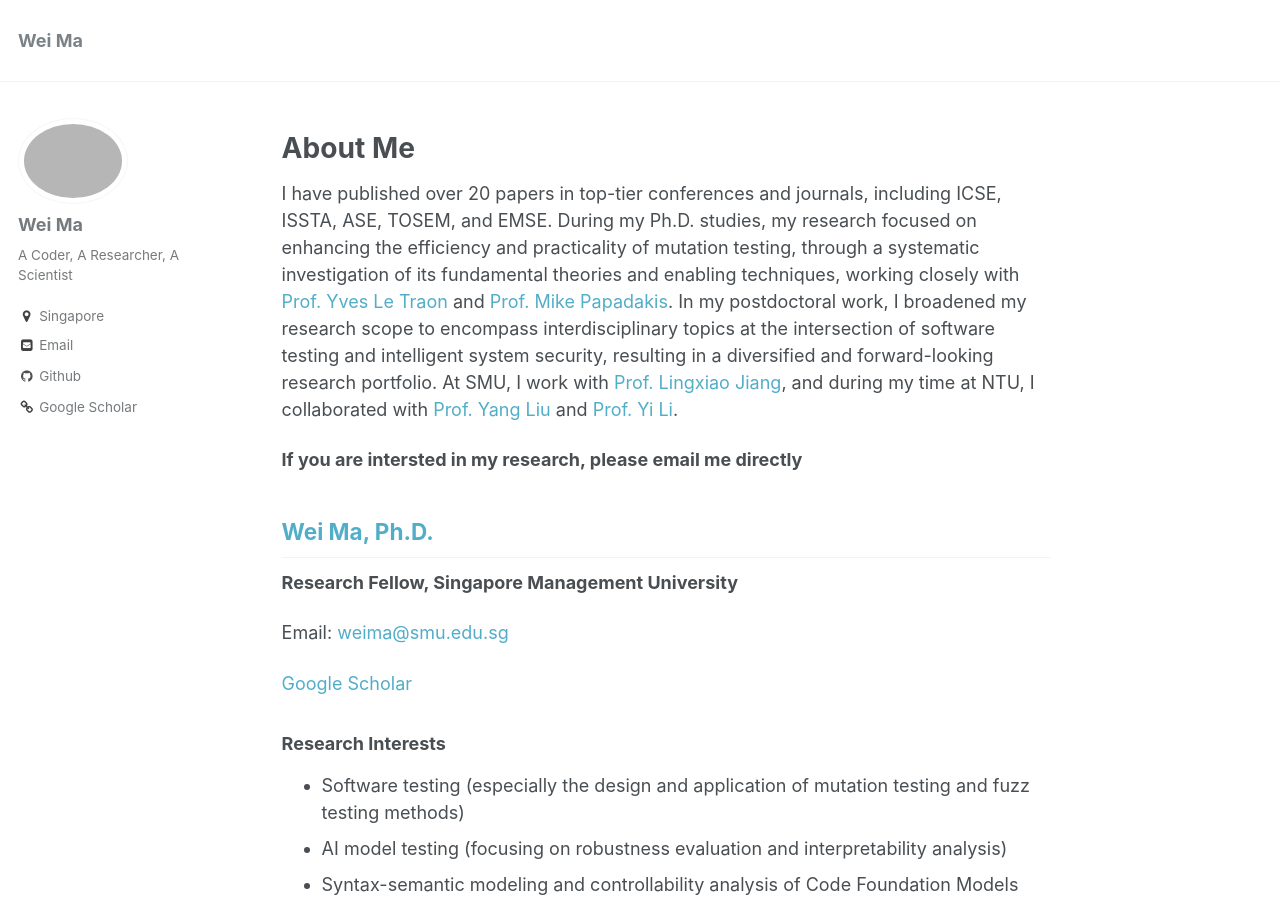
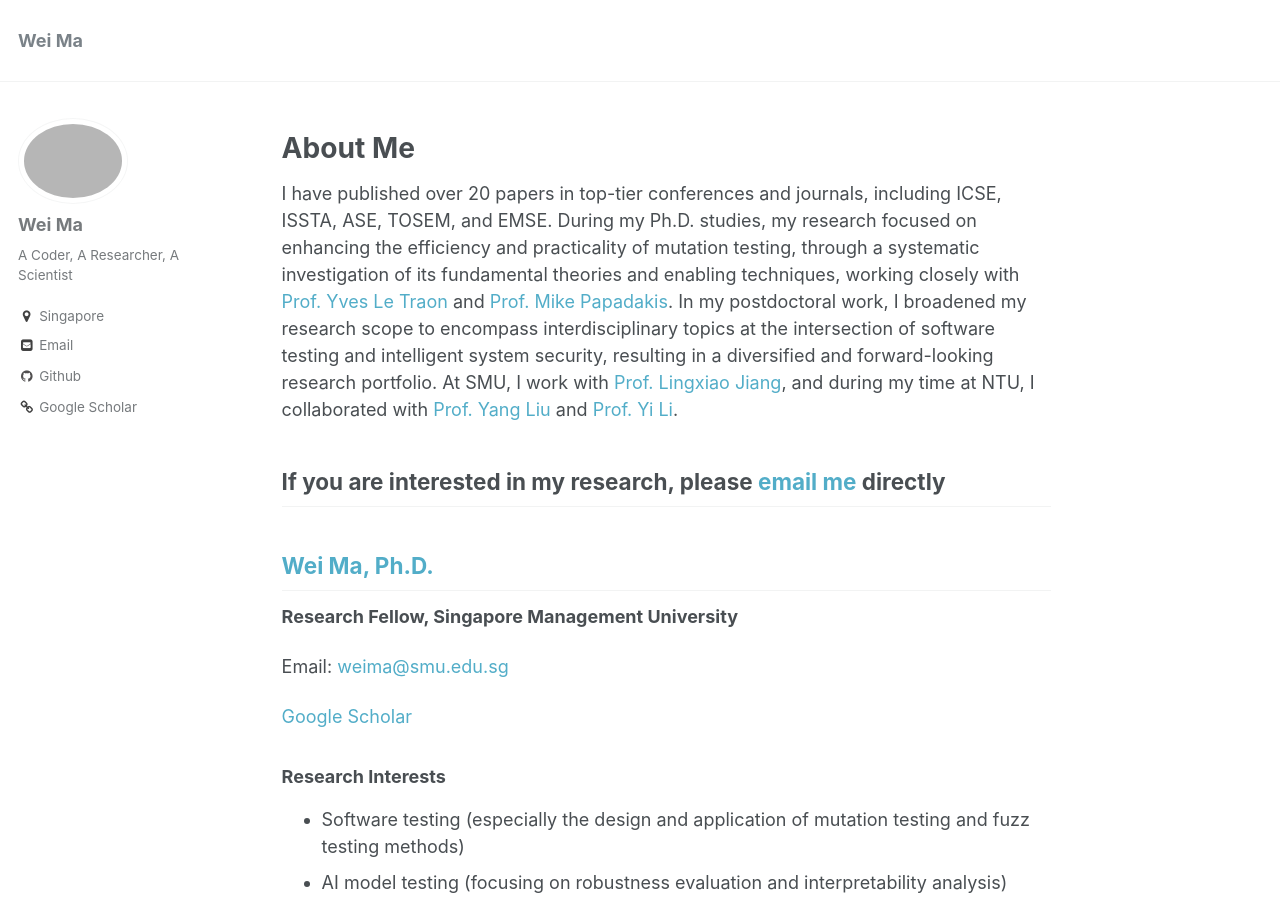
Before and after one commit to Marvinmw/weima, a Jekyll site: the page built from _pages/about.md, in a window 1280 px wide and 900 px high. Built offline with Jekyll 4.4.1, drawn with Linux system fonts in a browser that asks for light colours.

Commit message:
publications

```diff
--- a/_pages/about.md
+++ b/_pages/about.md
@@ -11,7 +11,7 @@ redirect_from:
 
 I have published over 20 papers in top-tier conferences and journals, including ICSE, ISSTA, ASE, TOSEM, and EMSE. During my Ph.D. studies, my research focused on enhancing the efficiency and practicality of mutation testing, through a systematic investigation of its fundamental theories and enabling techniques, working closely with [Prof. Yves Le Traon](https://scholar.google.com.sg/citations?user=DmGlmNEAAAAJ&hl=en&inst=14102473421921925766) and [Prof. Mike Papadakis](https://scholar.google.com/citations?user=4O3EolUAAAAJ&hl=el&inst=14102473421921925766). In my postdoctoral work, I broadened my research scope to encompass interdisciplinary topics at the intersection of software testing and intelligent system security, resulting in a diversified and forward-looking research portfolio. At SMU, I work with [Prof. Lingxiao Jiang](https://scholar.google.com.sg/citations?user=0hssXLPZL2YC&hl=en&inst=14102473421921925766), and during my time at NTU, I collaborated with [Prof. Yang Liu](https://scholar.google.com.sg/citations?user=_Pvgwd0AAAAJ&hl=en&inst=14102473421921925766) and [Prof. Yi Li](https://scholar.google.ca/citations?user=B61QIUIAAAAJ).
 
-**If you are intersted in my research, please email me directly**
+## **If you are interested in my research, please [email me](mailto:weima@smu.edu.sg) directly**
 
 ## [**Wei Ma**, Ph.D.](https://scholar.google.com/citations?user=ZubTNs0AAAAJ&hl=en)
 
@@ -48,7 +48,7 @@ Email: [weima@smu.edu.sg](mailto:weima@smu.edu.sg)
 
 \* co-first author, # corresponding author
 
-#### **Dynamic Testing**
+## **Dynamic Testing**
 
 1. **Wei Ma**; Thierry Titcheu Chekam; Mike Papadakis; Mark Harman; MuDelta: Delta-Oriented Mutation Testing at Commit Time, the 43rd International Conference on Software Engineering (ICSE 2021), Madrid, Spain.
 2. **Wei Ma**; T. Laurent; M. Ojdanić; T. T. Chekam; A. Ventresque and M. Papadakis. Commit-Aware Mutation Testing, 2020 IEEE International Conference on Software Maintenance and Evolution Adelaide, SA, Australia, 2020, pp. 394-405, (ICSME '20, **IEEE Computer Society TCSE Distinguished Paper Award**)
@@ -56,7 +56,7 @@ Email: [weima@smu.edu.sg](mailto:weima@smu.edu.sg)
 4. Xu, Hanxiang*; **Wei Ma***; Ting Zhou; Yanjie Zhao; Kai Chen; Qiang Hu; Yang Liu; and Haoyu Wang. A Code Knowledge Graph-Enhanced System for LLM-Based Fuzz Driver Generation. (**ICSE-Industry-Track, Best Paper Award**, 2025)
 5. Cen Zhang; Yaowen Zheng; Mingqiang Bai; Yeting Li; **Wei Ma**; Xiaofei Xie; Yuekang Li; Limin Sun; and Yang Liu. 2024. How Effective Are They? Exploring Large Language Model Based Fuzz Driver Generation. In Proceedings of the 33rd ACM SIGSOFT International Symposium on Software Testing and Analysis Association for Computing Machinery, New York, NY, USA, 1223–1235 (ISSTA '24)
 
-#### **AI Testing and Security**
+## **AI Testing and Security**
 
 1. **Wei Ma**; Mike Papadakis; Anestis Tsakmalis; Maxime Cordy; Yves Le Traon; Test Selection for Deep Learning Systems, ACM Transactions on Software Engineering and Methodology, 2021, 30(2): 1-22.
 2. Zhihao Lin*; **Wei Ma***; Mingyi Zhou; Yanjie Zhao; Haoyu Wang; Yang Liu; Jun Wang; Li Li; MazeBreaker: Multi-Agent Reinforcement Learning for Dynamic Jailbreaking of LLM Security Defenses, 48th ICSE, Brazil, 2026.
@@ -66,14 +66,14 @@ Email: [weima@smu.edu.sg](mailto:weima@smu.edu.sg)
 6. Hu, Qiang; Yuejun Guo; Maxime Cordy; Xiaofei Xie; **Wei Ma**; Mike Papadakis; and Yves Le Traon. "Towards Understanding Model Quantization for Reliable Deep Neural Network Deployment." In 2023 IEEE/ACM 2nd International Conference on AI Engineering–Software Engineering for AI (CAIN), pp. 56-67. IEEE, 2023.
 7. Qiang Hu; Yuejun Guo; Maxime Cordy; Xiaofei Xie; **Wei Ma**; Mike Papadakis; and Yves Le Traon. 2022. Towards exploring the limitations of active learning: an empirical study. In Proceedings of the 36th IEEE/ACM International Conference on Automated Software Engineering IEEE Press, 917–929.(ASE '22)
 
-#### **Software and Web3 Security**
+## **Software and Web3 Security**
 
 1. **Wei Ma**; Chenguang Zhu; Ye Liu; Xiaofei Xie; Yi Li; A Comprehensive Study of Governance Issues in Decentralized Finance Applications, ACM Transactions on Software Engineering and Methodology, 2025.
 2. **Wei Ma**; Daoyuan Wu; Yuqiang Sun; Tianwen Wang; Shangqing Liu; Jian Zhang; Yue Xue; Yang Liu; Combining Fine-tuning and LLM-based Agents for Intuitive Smart Contract Auditing with Justifications, IEEE/ACM 47th International Conference on Software Engineering (ICSE 2025), Ottawa, Canada.
 3. Sun, Dianxiang; **Wei Ma**; Liming Nie; and Yang Liu. Sok: Comprehensive analysis of rug pull causes, datasets, and detection tools in defi. (ISSTA 2025)
 4. Shangqing Liu; **Wei Ma#**; Jian Wang; Xiaofei Xie; Ruitao Feng; and Yang Liu. 2024. Enhancing Code Vulnerability Detection via Vulnerability-Preserving Data Augmentation. In Proceedings of the 25th ACM SIGPLAN/SIGBED International Conference on Languages, Compilers, and Tools for Embedded Systems (LCTES 2024). Association for Computing Machinery, New York, NY, USA, 166–177. [https://doi.org/10.1145/3652032.3657564](https://doi.org/10.1145/3652032.3657564)
 
-#### The Foundation and Application of Large Langauge Model for Code
+## The Foundation and Application of Large Langauge Model for Code
 
 1. **Wei Ma**; Shangqing Liu; Mengjie Zhao; Xiaofei Xie; Wenhang Wang; Qiang Hu; Jie Zhang; Yang Liu; Unveiling Code Pre-Trained Models: Investigating Syntax and Semantics Capacities, ACM TOSEM, 2024, 33(7): 1-29.
 2. **Wei Ma***; Mengjie Zhao*; Ezekiel Soremekun; Qiang Hu; Jie M. Zhang; Mike Papadakis; Maxime Cordy; Xiaofei Xie; and Yves Le Traon. 2022. GraphCode2Vec: generic code embedding via lexical and program dependence analyses. In Proceedings of the 19th International Conference on Mining Software Repositories Association for Computing Machinery, New York, NY, USA, 524–536. (MSR '22)
```
